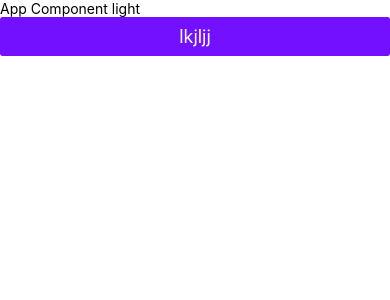
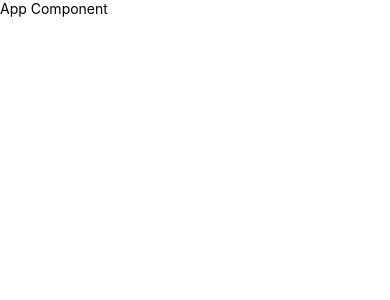
Before and after one commit to deluxanMD/Flux, a React Native app: screen / in a window 390 px wide. Shown: the top 300 px of the page. Built offline with nearby package versions, Linux system fonts and the light colour scheme.

Commit message:
not needed

```diff
--- a/src/App.tsx
+++ b/src/App.tsx
@@ -1,13 +1,11 @@
 import React from 'react';
 import {SafeAreaView, ScrollView, StatusBar, Text, View} from 'react-native';
 import {lightTheme, darkTheme} from './rn-elements/theme/theme';
-import {useDispatch, useSelector} from 'react-redux';
-import {toggle} from './redux/app/app.slice';
+import {useSelector} from 'react-redux';
 import {RootState} from './redux/store';
-import {Button, ThemeProvider} from '@rneui/themed';
+import {ThemeProvider} from '@rneui/themed';
 
 const App = () => {
-  const dispatch = useDispatch();
   const mode = useSelector((state: RootState) => state.app.mode);
 
   return (
@@ -16,8 +14,7 @@ const App = () => {
         <StatusBar />
         <ScrollView contentInsetAdjustmentBehavior="automatic">
           <View>
-            <Text>App Component {mode}</Text>
-            <Button title={'lkjljj'} onPress={() => dispatch(toggle())} />
+            <Text>App Component</Text>
           </View>
         </ScrollView>
       </SafeAreaView>
```
